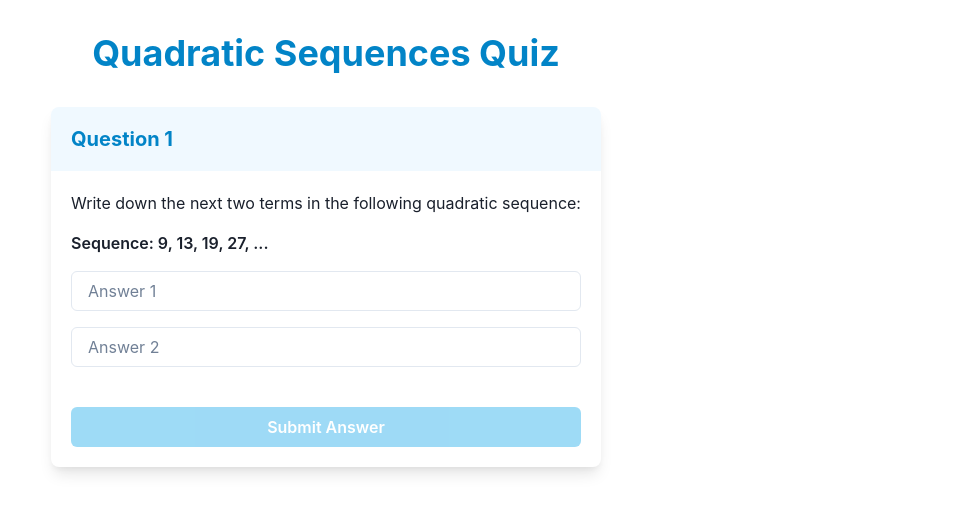
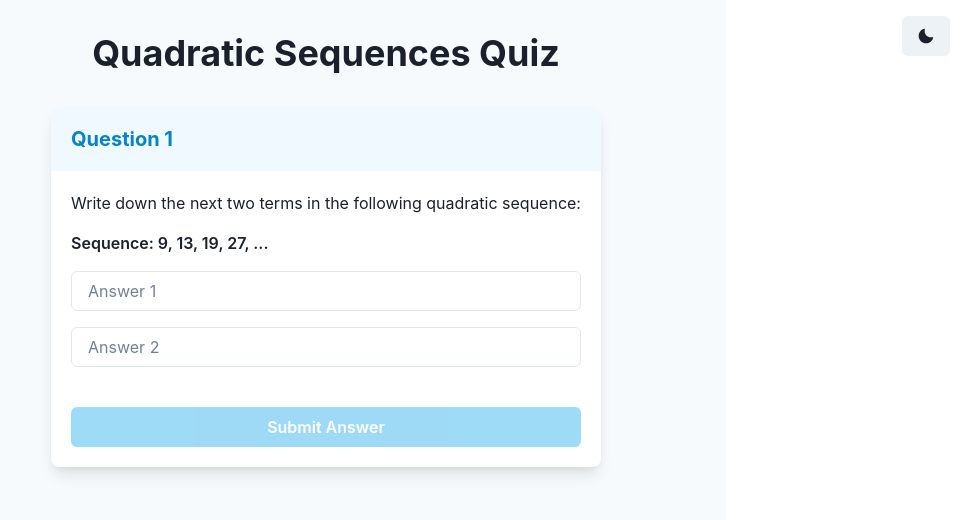
Before and after one commit to joeywang/gcse-math, a React (Vite) app: page / in a window 1280 px wide. Shown: the top 520 px of the page, without its empty margins (314-1280 px from the left). Built offline with nearby package versions, Linux system fonts and the light colour scheme.

Commit message:
support darm mode

```diff
--- a/package.json
+++ b/package.json
@@ -17,6 +17,7 @@
     "vite": "^5.4.8"
   },
   "dependencies": {
+    "@chakra-ui/icons": "^2.2.4",
     "@chakra-ui/react": "^2.10.1",
     "@emotion/react": "^11.13.3",
     "@emotion/styled": "^11.13.0",
--- a/src/App.jsx
+++ b/src/App.jsx
@@ -1,6 +1,7 @@
 import React, { useState } from 'react';
-import { Box, Heading, VStack } from '@chakra-ui/react';
+import { Box, Heading, VStack, useColorModeValue } from '@chakra-ui/react';
 import QuestionCard from './components/QuestionCard';
+import DarkModeToggle from './components/DarkModeToggle';
 import quizData from './data/quadraticSequences.json';
 
 const App = () => {
@@ -15,10 +16,14 @@ const App = () => {
     }
   };
 
+  const bgColor = useColorModeValue('gray.50', 'gray.900')
+  const textColor = useColorModeValue('gray.800', 'white')
+
   return (
-    <Box maxWidth="800px" margin="auto" padding={8}>
+    <Box maxWidth="800px" margin="auto" padding={8} minHeight="100vh" bg={bgColor}>
+      <DarkModeToggle />
       <VStack spacing={8}>
-        <Heading as="h1" size="xl" color="brand.600">
+        <Heading as="h1" size="xl" color={textColor}>
           {quizData.quizTitle}
         </Heading>
         <QuestionCard
--- /dev/null
+++ b/src/components/DarkModeToggle.jsx
@@ -0,0 +1,14 @@
+import React from 'react'
+import { useColorMode, Button } from '@chakra-ui/react'
+import { SunIcon, MoonIcon } from '@chakra-ui/icons'
+
+const DarkModeToggle = () => {
+  const { colorMode, toggleColorMode } = useColorMode()
+  return (
+    <Button onClick={toggleColorMode} size="md" position="absolute" top="4" right="4">
+      {colorMode === 'light' ? <MoonIcon /> : <SunIcon />}
+    </Button>
+  )
+}
+
+export default DarkModeToggle
--- a/src/components/QuestionCard.jsx
+++ b/src/components/QuestionCard.jsx
@@ -14,6 +14,7 @@ import {
   AlertIcon,
   AlertTitle,
   AlertDescription,
+  useColorModeValue,
 } from '@chakra-ui/react';
 
 const QuestionCard = ({ question, onNext }) => {
@@ -23,6 +24,10 @@ const QuestionCard = ({ question, onNext }) => {
   const [isAnswered, setIsAnswered] = useState(false);
   const [isCorrect, setIsCorrect] = useState(false);
   const [isSubmitDisabled, setIsSubmitDisabled] = useState(true);
+
+  const bgColor = useColorModeValue('white', 'gray.700')
+  const headerBgColor = useColorModeValue('brand.50', 'gray.600')
+  const headerTextColor = useColorModeValue('brand.600', 'white')
 
   useEffect(() => {
     setUserAnswer(Array.isArray(question.answer) ? Array(question.answer.length).fill('') : '');
@@ -65,9 +70,9 @@ const QuestionCard = ({ question, onNext }) => {
   };
 
   return (
-    <Card maxW="xl" m="auto" boxShadow="lg" borderRadius="lg">
-      <CardHeader bg="brand.50" borderTopRadius="lg">
-        <Heading size="md" color="brand.600">Question {question.id}</Heading>
+    <Card maxW="xl" m="auto" boxShadow="lg" borderRadius="lg" bg={bgColor}>
+      <CardHeader bg={headerBgColor} borderTopRadius="lg">
+        <Heading size="md" color={headerTextColor}>Question {question.id}</Heading>
       </CardHeader>
       <CardBody>
         <VStack spacing={4} align="stretch">
--- a/src/main.jsx
+++ b/src/main.jsx
@@ -1,12 +1,13 @@
 import React from 'react'
 import ReactDOM from 'react-dom/client'
-import { ChakraProvider } from '@chakra-ui/react'
+import { ChakraProvider, ColorModeScript } from '@chakra-ui/react'
 import App from './App'
 import theme from './theme'
 
 ReactDOM.createRoot(document.getElementById('root')).render(
   <React.StrictMode>
     <ChakraProvider theme={theme}>
+      <ColorModeScript initialColorMode={theme.config.initialColorMode} />
       <App />
     </ChakraProvider>
   </React.StrictMode>
--- a/src/theme.js
+++ b/src/theme.js
@@ -1,7 +1,10 @@
 import { extendTheme } from '@chakra-ui/react'
 
 const theme = extendTheme({
-  // You can customize your theme here
+  config: {
+    initialColorMode: 'light',
+    useSystemColorMode: false,
+  },
   colors: {
     brand: {
       50: '#f0f9ff',
```
Also changed, not shown: 2 other files (tests, documents, lock files or other folders).
